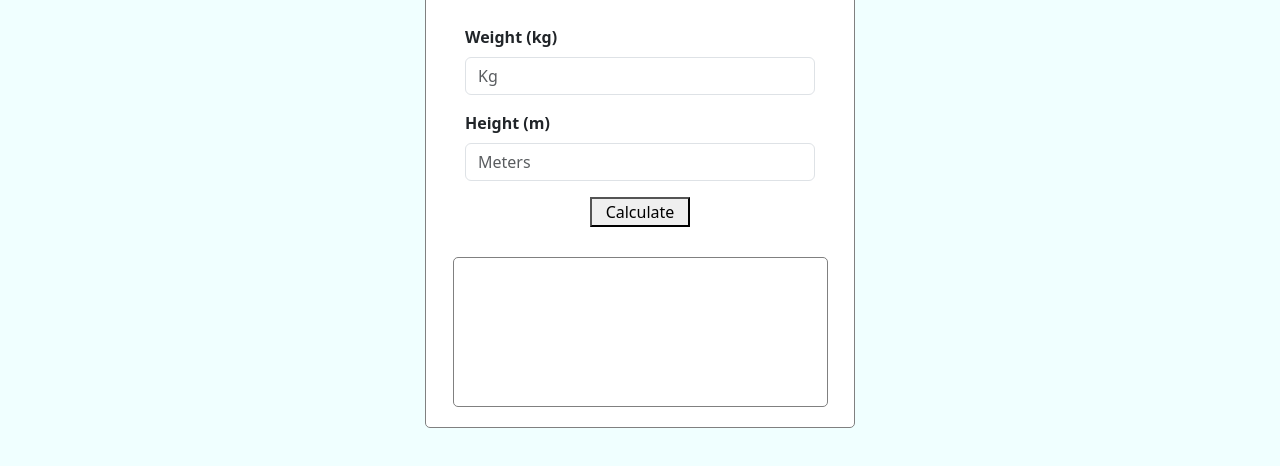
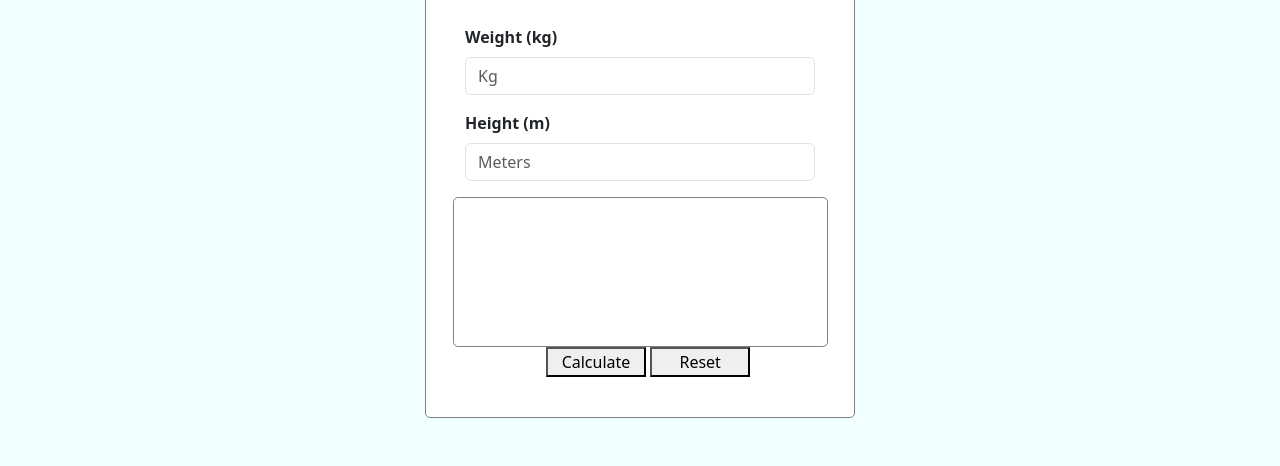
Before and after one commit to marwaelkelani/BMI-Calculator, a plain HTML site: page newindex.html in a window 1280 px wide. Shown: the part 210-676 px from the top of the page. Drawn offline with nearby package versions, Linux system fonts and the light colour scheme.

Commit message:
updated javascript to enable reset button

```diff
--- a/newindex.html
+++ b/newindex.html
@@ -49,6 +49,13 @@
         margin-bottom: 20px;
     }
 
+    #reset {
+        width: 100px;
+        margin-left: auto;
+        margin-right: auto;
+        margin-bottom: 20px;
+    }
+
     label {
         font-weight: bold;
     }
@@ -64,6 +71,10 @@
         padding: 30px;
         text-align: center;
     }
+
+    #buttons {
+        margin-left: 100px;
+    }
 </style>
 
 <body>
@@ -71,7 +82,8 @@
     <nav class="navbar navbar-expand-lg bg-info">
         <div class="container-fluid">
             <a class="navbar-brand" href="#">BMI Calculator</a>
-          <button class="navbar-toggler" type="button" data-bs-toggle="collapse" data-bs-target="#navbarNav" aria-controls="navbarNav" aria-expanded="false" aria-label="Toggle navigation">
+            <button class="navbar-toggler" type="button" data-bs-toggle="collapse" data-bs-target="#navbarNav"
+                aria-controls="navbarNav" aria-expanded="false" aria-label="Toggle navigation">
                 <span class="navbar-toggler-icon"></span>
             </button>
             <div class="collapse navbar-collapse" id="navbarNav">
@@ -88,6 +100,8 @@
     </nav>
     <div class="grid-container">
         <div class="container">
+
+            <form>
                 <h1>BMI Calculator</h1>
                 <div class="mb-3">
                     <label for="wt" class="form-label">Weight (kg)</label>
@@ -98,13 +112,25 @@
                     <input type="number" class="form-control" id="ht" placeholder="Meters" min="0">
                 </div>
 
-            <button type="button" id="submit">Calculate</button>
+
 
                 <div id="writeData">
 
                     <p id="answer"></p>
                     <p id="interpretation"></p>
                 </div>
+
+                <div id="buttons">
+                    <button type="button" id="submit">Calculate</button>
+                    <button type="reset" id="reset">Reset</button>
+
+                </div>
+
+
+            </form>
+
+
+
         </div>
 
 
@@ -151,6 +177,22 @@
         submitBtn.addEventListener('click', interpretation);
 
         document.getElementById('interpretation').style.color = "red";
+
+
+
+        let resetButton = document.getElementById('reset');
+
+
+        function clearForm(){
+           document.getElementById('interpretation').innerHTML = "";
+           document.getElementById('answer').innerHTML = "";
+
+        }
+
+        resetButton.addEventListener('click', clearForm);
+
+
+
     </script>
 </body>
 
```
Lines whose indentation alone changed are shown as unchanged.
